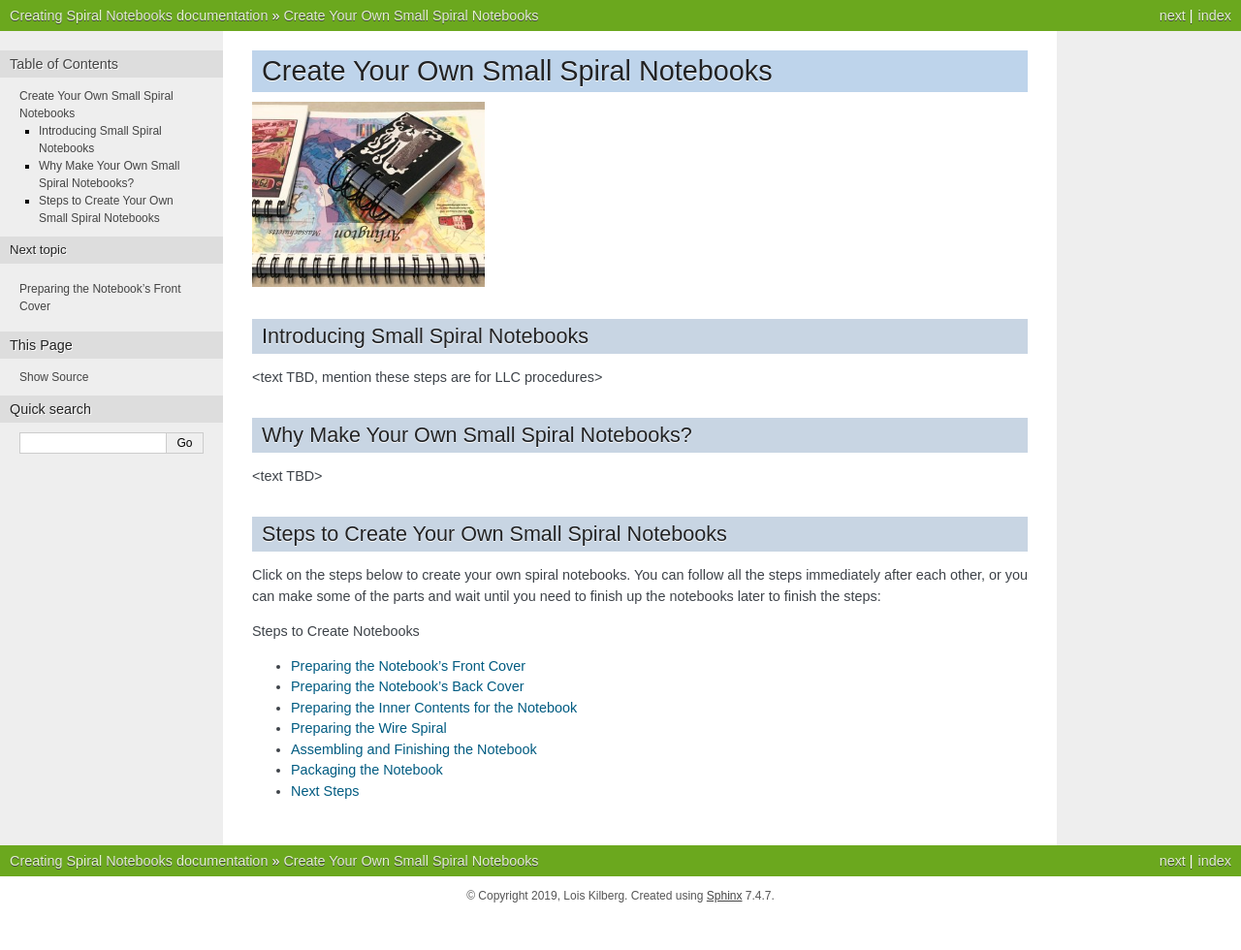
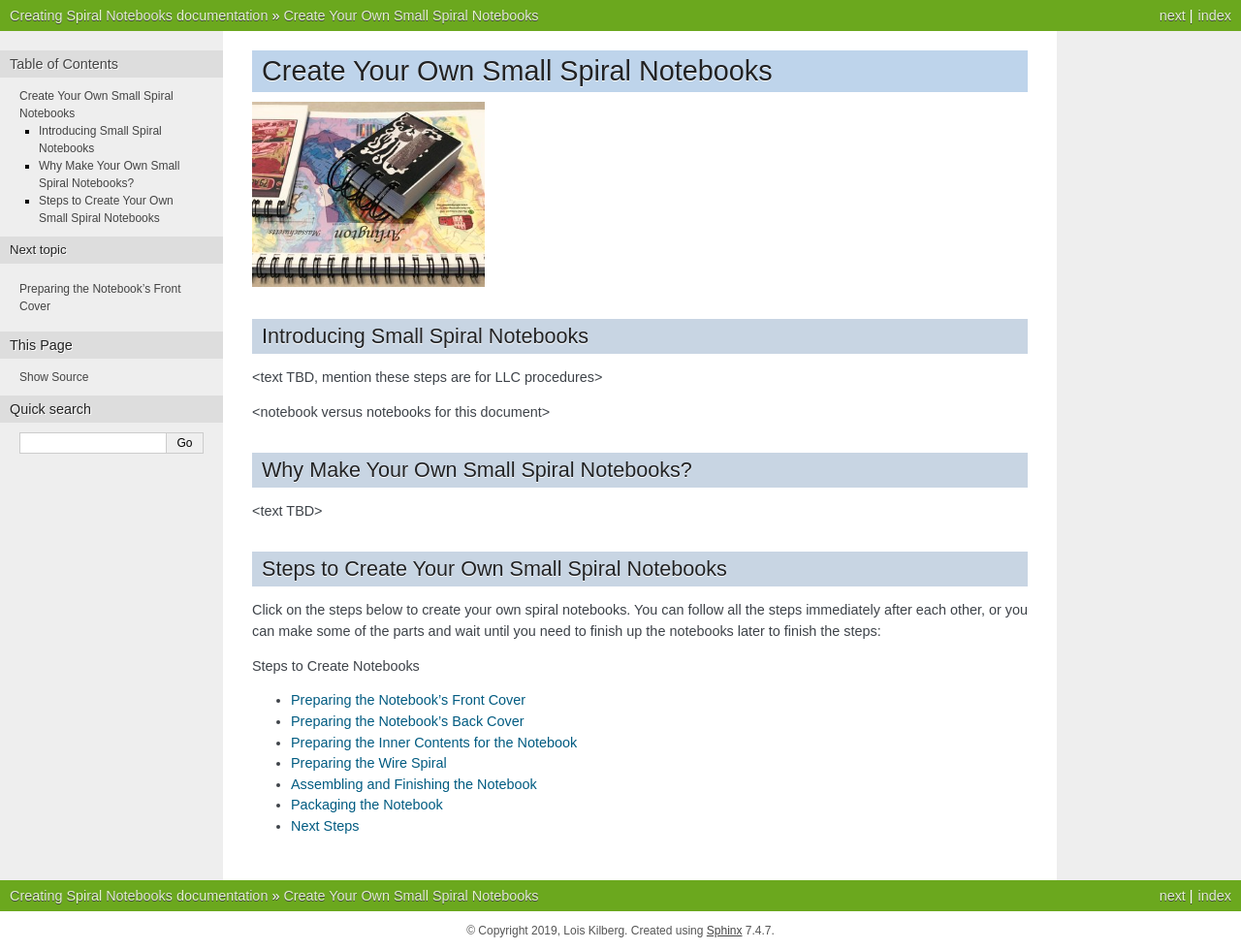
Before and after one commit to loiskilberg/create_spiral_notebook, a Sphinx documentation site: the page built from source/index.rst, in a window 1280 px wide. Shown: the whole page at 97% size. Built offline with Sphinx 7.4.7, drawn with Linux system fonts in a browser that asks for light colours; pages that are not in the unit, such as notebooks, are missing from menus; before the commit the page ends 944 px from its top, so only the background shows below that.

Commit message:
add note to explain singular vs plural notebooks

```diff
--- a/source/index.rst
+++ b/source/index.rst
@@ -9,6 +9,8 @@ Create Your Own Small Spiral Notebooks
 Introducing Small Spiral Notebooks
 ==================================
 <text TBD, mention these steps are for LLC procedures>
+
+<notebook versus notebooks for this document>
 
 Why Make Your Own Small Spiral Notebooks?
 =========================================
```
